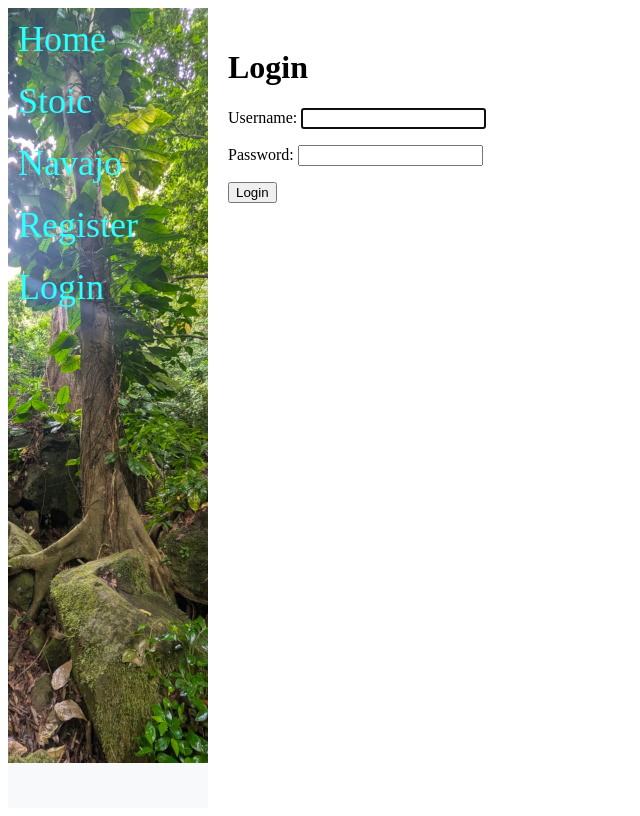
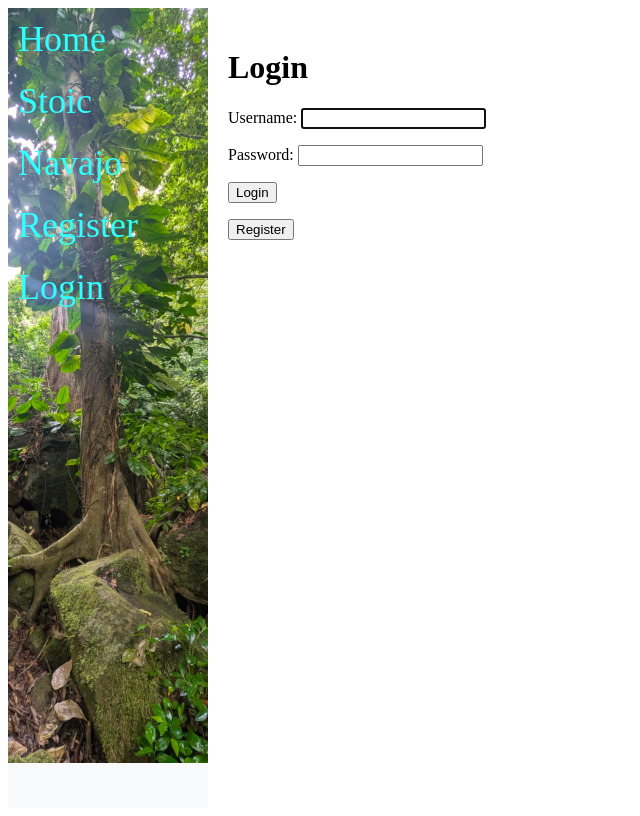
Before and after one commit to vextorspace/dsronne_com, a Django app: page /login/ in a window 1280 px wide. Shown: the whole page, without its empty margins (0-640 px from the left). Run offline with Django 5.2, Linux system fonts and the light colour scheme.

Commit message:
Add register button to login screen

```diff
--- a/dsronne_com/dsronne_com/templates/dsronne_com/login.html
+++ b/dsronne_com/dsronne_com/templates/dsronne_com/login.html
@@ -13,4 +13,7 @@
     {% endif %}
     <button type="submit">Login</button>
 </form>
+<p>
+    <button type="button" onclick="location.href='{% url 'register' %}'">Register</button>
+</p>
 {% endblock %}
```
